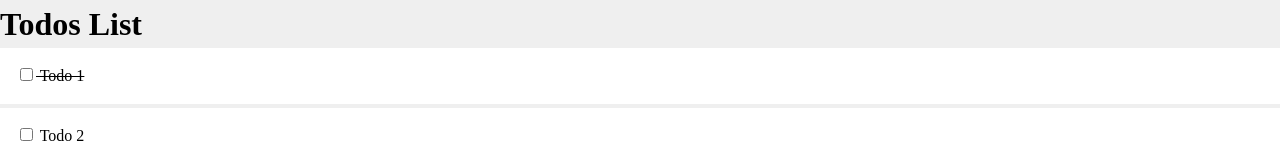
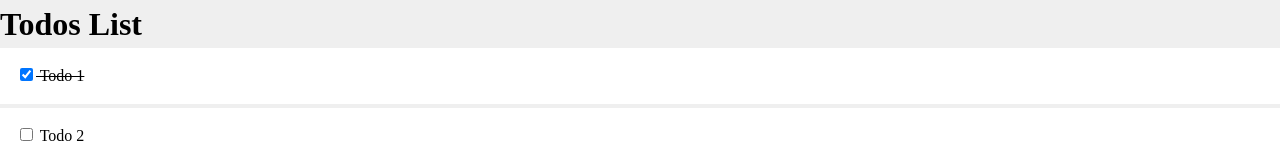
Before and after one commit to uxmoon/todo-list-vue2, a Vue app: page / in a window 1280 px wide. Shown: the top 160 px of the page. Built offline with nearby package versions, Linux system fonts and the light colour scheme.

Commit message:
Disable temp no mutating props

```diff
--- a/src/components/TodosItem.vue
+++ b/src/components/TodosItem.vue
@@ -1,6 +1,6 @@
 <template>
   <p class="todo-item" v-bind:class="{'is-complete':todo.completed}">
-    <input type="checkbox" v-on:change="handleCheck">
+    <input type="checkbox" v-on:change="handleCheck" :checked="todo.completed">
     {{ todo.title }}
   </p>
 </template>
@@ -11,6 +11,7 @@ export default {
   props: ["todo"],
   methods: {
     handleCheck() {
+      // eslint-disable-next-line vue/no-mutating-props
       this.todo.completed = !this.todo.completed
     }
   }
```
